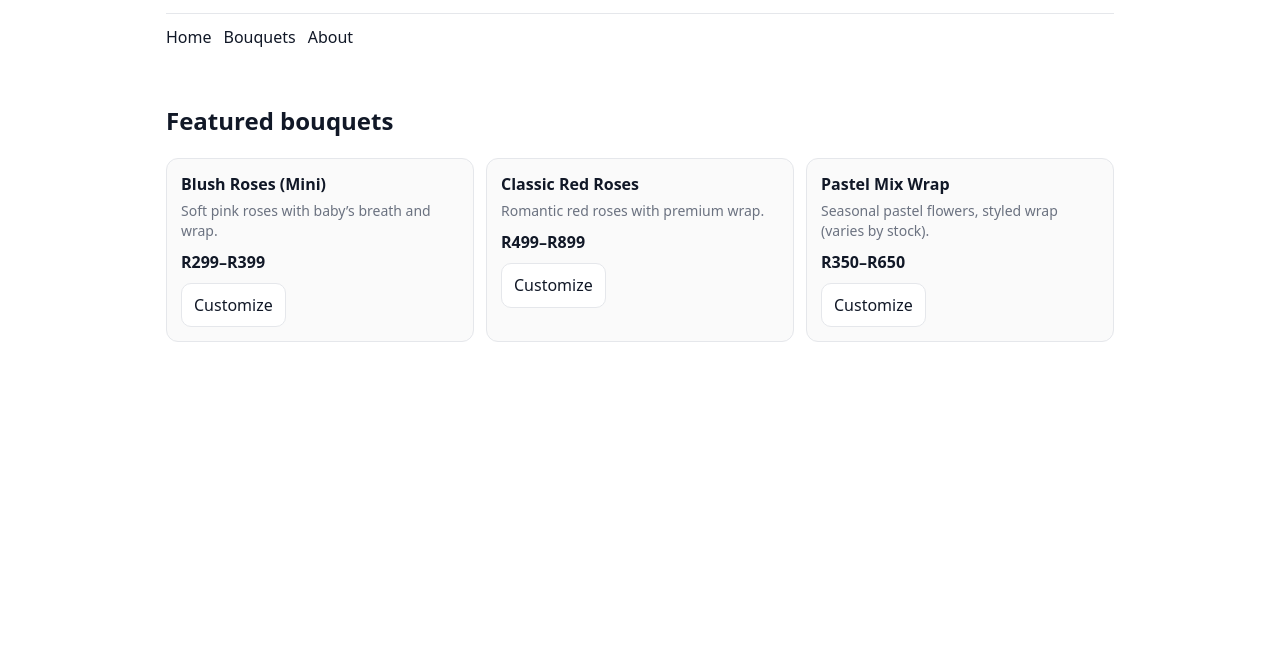
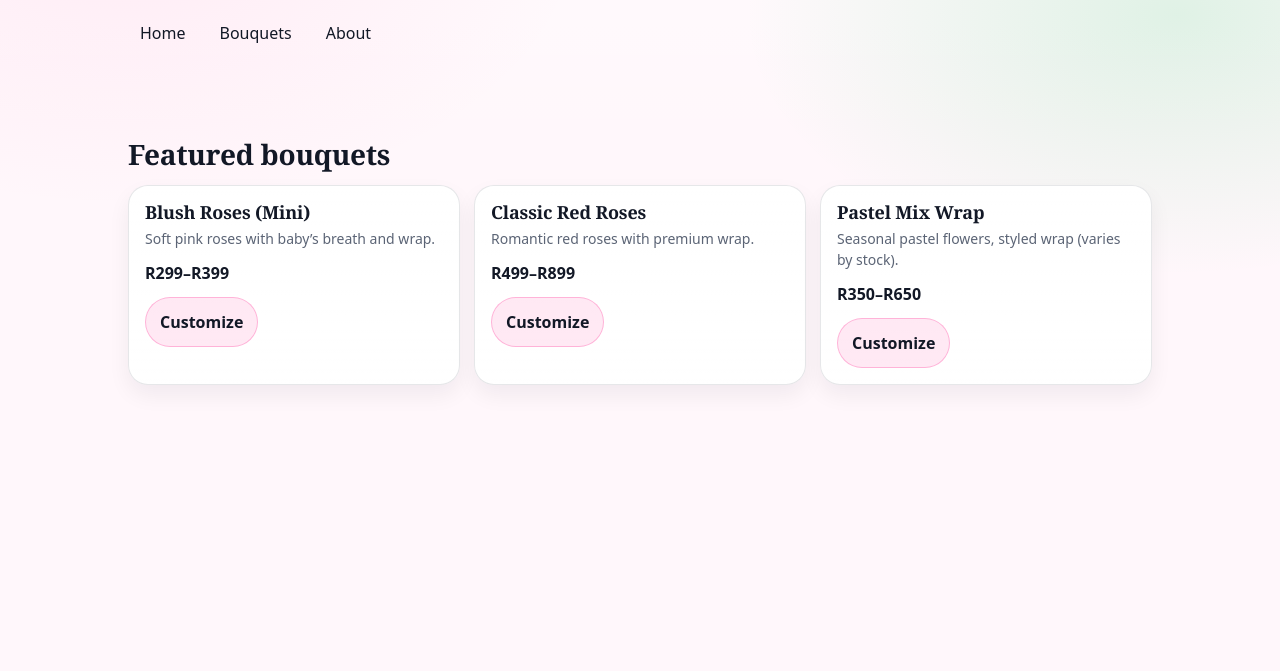
Before and after one commit to SibaWebWorks/flower-shop, a plain HTML site: page index.html in a window 1280 px wide. Shown: the part 129-800 px from the top of the page. Drawn offline with Linux system fonts and the light colour scheme.

Commit message:
ENH: Apply bright, modern theme (CSS-only)

```diff
--- a/css/base.css
+++ b/css/base.css
@@ -1,19 +1,90 @@
 :root {
-  --bg: #ffffff;
-  --text: #111827;
-  --muted: #6b7280;
-  --border: #e5e7eb;
-  --card: #fafafa;
+  /* Brand palette */
+  --bg: #fff7fb; /* blush background */
+  --surface: #ffffff; /* cards, nav, sticky bar */
+  --text: #121826; /* near-black */
+  --muted: #5b6475; /* softer text */
+  --border: rgba(18, 24, 38, 0.1);
+  --card: rgba(255, 255, 255, 0.92);
+
+  --primary: #ff4fa3; /* bright florist pink */
+  --primary-600: #ff2d92;
+  --secondary: #22c55e; /* leafy green accent */
+
+  /* Shape + elevation */
+  --radius: 14px;
+  --radius-lg: 20px;
+  --shadow-soft: 0 10px 22px rgba(18, 24, 38, 0.06);
+  --shadow: 0 16px 40px rgba(18, 24, 38, 0.1);
+
+  /* Typography */
+  --font-body: system-ui, -apple-system, Segoe UI, Roboto, Arial, sans-serif;
+  --font-head: ui-serif, Georgia, "Times New Roman", Times, serif;
 }
 
-* { box-sizing: border-box; }
+* {
+  box-sizing: border-box;
+}
+
+html,
+body {
+  height: 100%;
+}
+
 body {
   margin: 0;
-  font-family: system-ui, -apple-system, Segoe UI, Roboto, Arial, sans-serif;
-  background: var(--bg);
+  font-family: var(--font-body);
+  background:
+    radial-gradient(700px 420px at 10% 8%, rgba(255, 79, 163, 0.08), transparent 65%),
+    radial-gradient(700px 420px at 92% 18%, rgba(34, 197, 94, 0.14), transparent 62%),
+    linear-gradient(180deg, rgba(255, 255, 255, 0.55), rgba(255, 255, 255, 0.0) 35%),
+    var(--bg);
   color: var(--text);
-  line-height: 1.4;
+  line-height: 1.5;
 }
-a { color: inherit; text-decoration: none; }
-a:hover { text-decoration: underline; }
-.muted { color: var(--muted); }
+
+
+a {
+  color: inherit;
+  text-decoration: none;
+}
+a:hover {
+  text-decoration: underline;
+}
+
+.muted {
+  color: var(--muted);
+}
+
+h1,
+h2,
+h3 {
+  font-family: var(--font-head);
+  line-height: 1.12;
+  margin: 0 0 10px;
+  letter-spacing: -0.01em;
+}
+
+h1 {
+  font-size: 44px;
+}
+h2 {
+  font-size: 28px;
+}
+h3 {
+  font-size: 18px;
+}
+
+p {
+  margin: 0 0 12px;
+}
+
+.price {
+  font-weight: 700;
+}
+
+:focus-visible {
+  outline: 3px solid rgba(255, 79, 163, 0.35);
+  outline-offset: 2px;
+  border-radius: 10px;
+}
--- a/css/components.css
+++ b/css/components.css
@@ -1,46 +1,85 @@
 .card {
   border: 1px solid var(--border);
-  background: var(--card);
-  border-radius: 12px;
-  padding: 14px;
+  background: linear-gradient(180deg, var(--card), rgba(255, 255, 255, 1));
+  border-radius: var(--radius-lg);
+  padding: 16px;
+  box-shadow: var(--shadow-soft);
+  transform: translateY(0);
+  transition:
+    transform 150ms ease,
+    box-shadow 150ms ease;
+}
+
+.card:hover {
+  transform: translateY(-2px);
+  box-shadow: var(--shadow);
 }
 
 .card h3 {
   margin: 0 0 6px;
-  font-size: 16px;
+  font-size: 18px;
 }
 
 .card p {
-  margin: 0 0 10px;
+  margin: 0 0 12px;
   color: var(--muted);
   font-size: 14px;
 }
 
 .price {
-  font-weight: 600;
+  font-weight: 800;
 }
 
 .btn {
-  display: inline-block;
-  margin-top: 10px;
-  padding: 10px 12px;
-  border-radius: 10px;
-  border: 1px solid var(--border);
-  background: white;
+  display: inline-flex;
+  align-items: center;
+  justify-content: center;
+  margin-top: 12px;
+  padding: 12px 14px;
+  border-radius: 999px;
+  border: 1px solid rgba(255, 79, 163, 0.35);
+  background: rgba(255, 79, 163, 0.12);
+  color: var(--text);
+  font-weight: 700;
+  cursor: pointer;
+  user-select: none;
+  transition:
+    background 150ms ease,
+    transform 150ms ease;
 }
 
 .btn:hover {
-  background: #f3f4f6;
+  background: rgba(255, 79, 163, 0.18);
 }
 
+.btn:active {
+  transform: translateY(1px);
+}
+
+/* Optional nicer input tap targets (works with your current HTML) */
+label {
+  display: inline-flex;
+  align-items: center;
+  gap: 10px;
+  padding: 8px 10px;
+  border-radius: 12px;
+}
+
+label:hover {
+  background: rgba(18, 24, 38, 0.03);
+}
+
+/* Sticky bar (Step 9) */
 .sticky-bar {
   position: sticky;
   bottom: 0;
-  background: white;
+  background: var(--surface);          /* fully opaque */
   border-top: 1px solid var(--border);
   padding: 12px;
   margin-top: 24px;
+  box-shadow: 0 -10px 24px rgba(18, 24, 38, 0.06); /* subtle separation */
 }
+
 
 .sticky-bar-inner {
   display: flex;
--- a/css/layout.css
+++ b/css/layout.css
@@ -1,22 +1,41 @@
 .container {
-  max-width: 980px;
+  max-width: 1060px;
   margin: 0 auto;
-  padding: 16px;
+  padding: 28px 18px;
 }
-.section { margin-top: 24px; }
+
+.section {
+  margin-top: 28px;
+}
+
 .nav {
   display: flex;
-  gap: 12px;
-  margin-top: 12px;
-  padding-top: 12px;
+  flex-wrap: wrap;
+  gap: 10px;
+  margin-top: 14px;
+  padding-top: 14px;
   border-top: 1px solid var(--border);
 }
+
+.nav a {
+  padding: 10px 12px;
+  border-radius: 999px;
+}
+
+.nav a:hover {
+  background: rgba(255, 79, 163, 0.1);
+  text-decoration: none;
+}
+
 .grid {
   display: grid;
   grid-template-columns: repeat(1, minmax(0, 1fr));
-  gap: 12px;
-  margin-top: 12px;
+  gap: 14px;
+  margin-top: 14px;
 }
+
 @media (min-width: 720px) {
-  .grid { grid-template-columns: repeat(3, minmax(0, 1fr)); }
+  .grid {
+    grid-template-columns: repeat(3, minmax(0, 1fr));
+  }
 }
```
